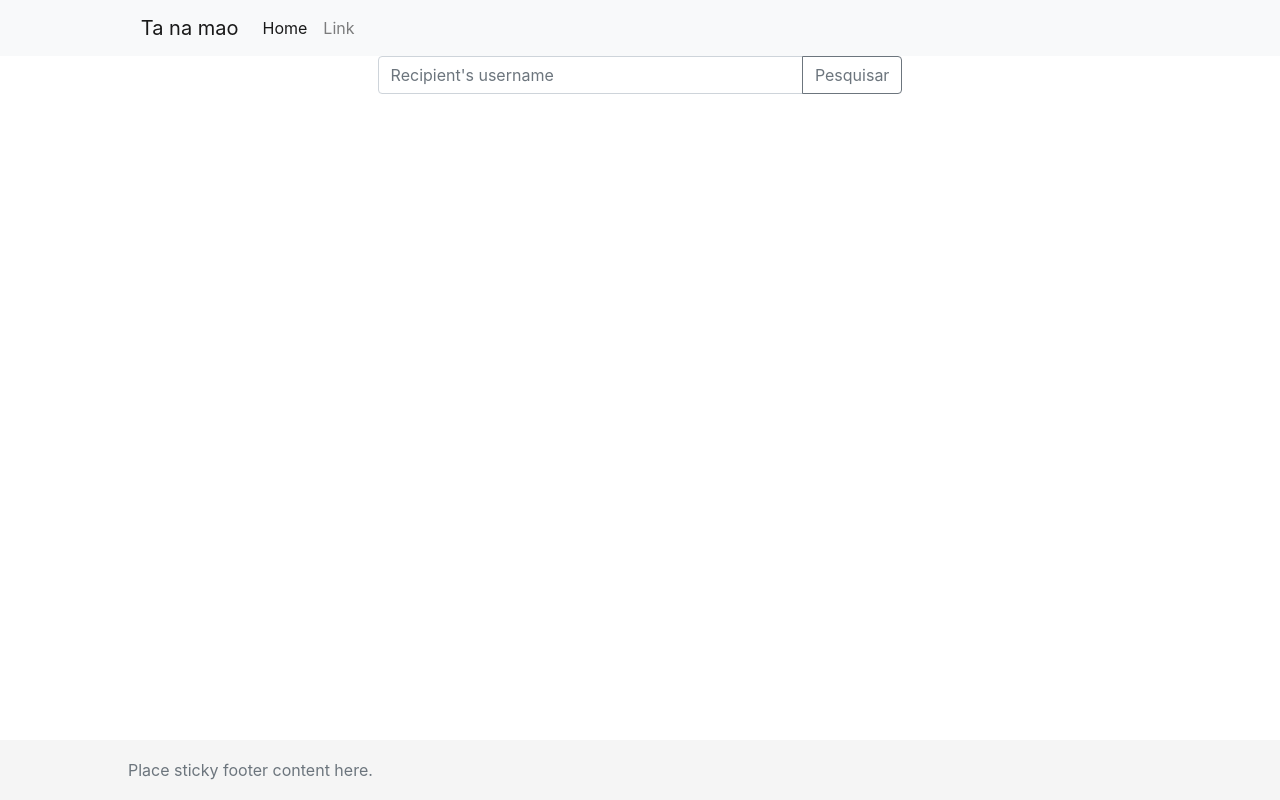
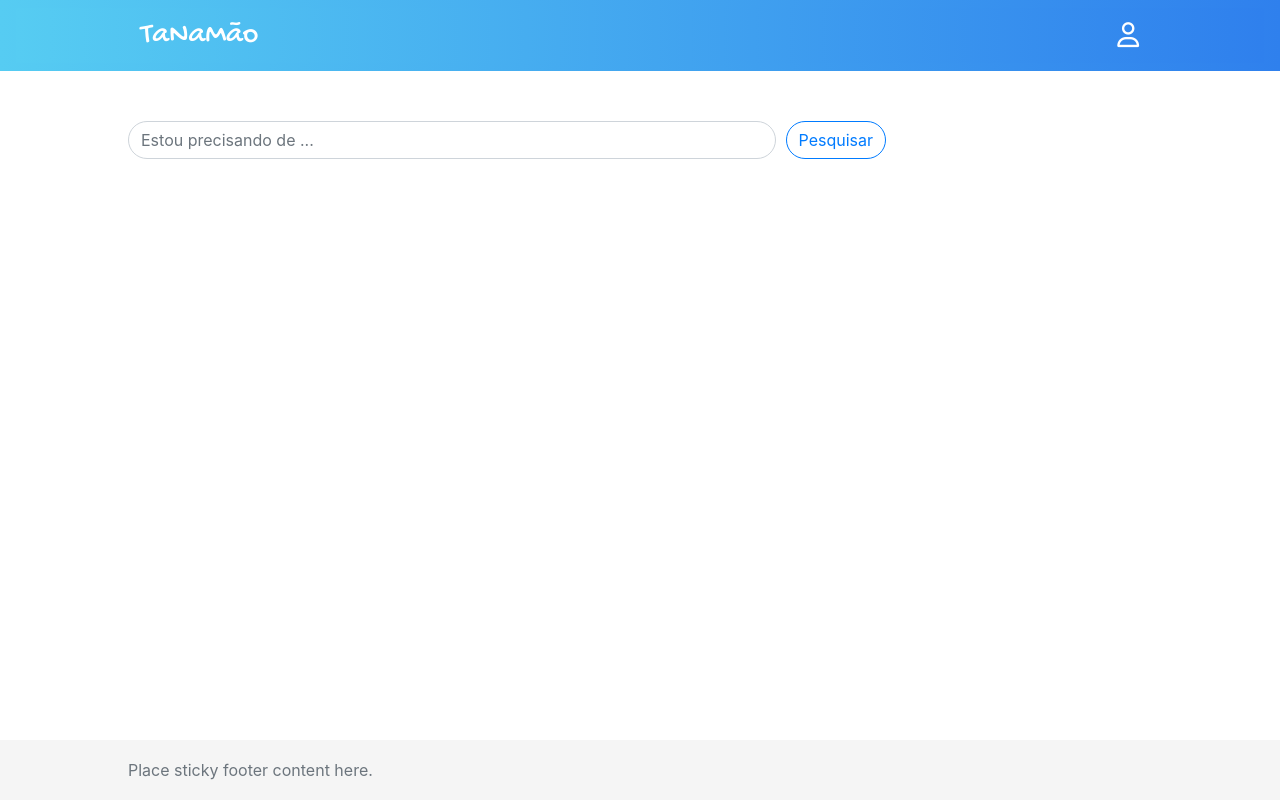
Before and after one commit to migueljoaod/tanamao, an Angular app: page / in a window 1280 px wide. Built offline with nearby package versions, Linux system fonts and the light colour scheme.

Commit message:
Styling header

```diff
--- a/src/app/components/header/header.component.html
+++ b/src/app/components/header/header.component.html
@@ -1,19 +1,24 @@
-<nav class="navbar navbar-expand-lg navbar-light bg-light">
+<nav class="navbar navbar-expand-lg navbar-light">
     <div class="navbar navbar-content">
-        <a class="navbar-brand" href="#">Ta na mao</a>
+        <a class="navbar-brand" href="#">TaNaMão</a>
         <button class="navbar-toggler" type="button" data-toggle="collapse" data-target="#navbarSupportedContent" aria-controls="navbarSupportedContent" aria-expanded="false" aria-label="Toggle navigation">
             <span class="navbar-toggler-icon"></span>
         </button>
 
         <div class="collapse navbar-collapse" id="navbarSupportedContent">
-            <ul class="navbar-nav mr-auto">
+            <!-- <ul class="navbar-nav mr-auto">
                 <li class="nav-item active">
                     <a class="nav-link" href="#">Home <span class="sr-only">(current)</span></a>
                 </li>
                 <li class="nav-item">
                     <a class="nav-link" href="/list">Link</a>
                 </li>
-            </ul>
+            </ul> -->
+        </div>
+        <div class="navbar-right">
+            <div class="icon-group">
+                <span class="icon user"><i class="far fa-user"></i></span>
+            </div>
         </div>
     </div>
 </nav>
--- a/src/app/components/header/header.component.scss
+++ b/src/app/components/header/header.component.scss
@@ -1,6 +1,25 @@
 .navbar {
+    background-image: linear-gradient(to right, #56CCF2,#2F80ED);
     width: 100%;
     & .navbar-content {
         padding: 0 10%;
+        & .navbar-brand {
+            font-family: 'Gochi Hand', cursive;
+            color: white;
+            font-size: 30px;
+        }
+    }
+
+    & .navbar-right {
+        & .icon-group {
+            color: white;
+            font-size: 25px;
+            & .icon {
+                cursor: pointer;
+                & :hover {
+
+                }
+            }
+        }
     }
 }
--- a/src/app/components/item-list/item-list.component.html
+++ b/src/app/components/item-list/item-list.component.html
@@ -1,12 +1,12 @@
 <div class="item-list">
     <div class="input-search">
         <div class="input-group mb-3">
-            <input type="text" class="form-control" placeholder="Recipient's username" aria-label="Recipient's username" aria-describedby="basic-addon2">
-            <div class="input-group-append">
-                <button class="btn btn-outline-secondary" type="button">Pesquisar</button>
-            </div>
+            <input type="text" class="form-control" placeholder="Estou precisando de ..." aria-label="Recipient's username" aria-describedby="basic-addon2">
+            <button class="btn btn-outline-primary" type="button">Pesquisar</button>
         </div>
     </div>
     <div class="result-list">
     </div>
+
+
 </div>
--- a/src/app/components/item-list/item-list.component.scss
+++ b/src/app/components/item-list/item-list.component.scss
@@ -1,6 +1,20 @@
 .item-list {
-    min-width: 41%;
-    display: table;
-    float: none;
-    margin: 0 auto;
+    min-width: 60%;
+    float: left;
+    margin: 0 10%;
+    & .input-search {
+        padding: 50px 0;
+        & .input-group {
+            & .form-control {
+                border-radius: 30px;
+                ::placeholder {
+                    padding-left: 30px;
+                }
+            }
+            & .btn {
+                border-radius: 30px;
+                margin: 0 10px;
+            }
+        }
+    }
 }
--- a/src/index.html
+++ b/src/index.html
@@ -7,6 +7,8 @@
 
     <meta name="viewport" content="width=device-width, initial-scale=1">
     <link rel="stylesheet" href="https://maxcdn.bootstrapcdn.com/bootstrap/4.0.0/css/bootstrap.min.css" integrity="sha384-Gn5384xqQ1aoWXA+058RXPxPg6fy4IWvTNh0E263XmFcJlSAwiGgFAW/dAiS6JXm" crossorigin="anonymous">
+    <script src="https://kit.fontawesome.com/445540f879.js"></script>
+    <link href="https://fonts.googleapis.com/css?family=Gochi+Hand&display=swap" rel="stylesheet">
     <link rel="icon" type="image/x-icon" href="favicon.ico">
 </head>
 <body>
```
